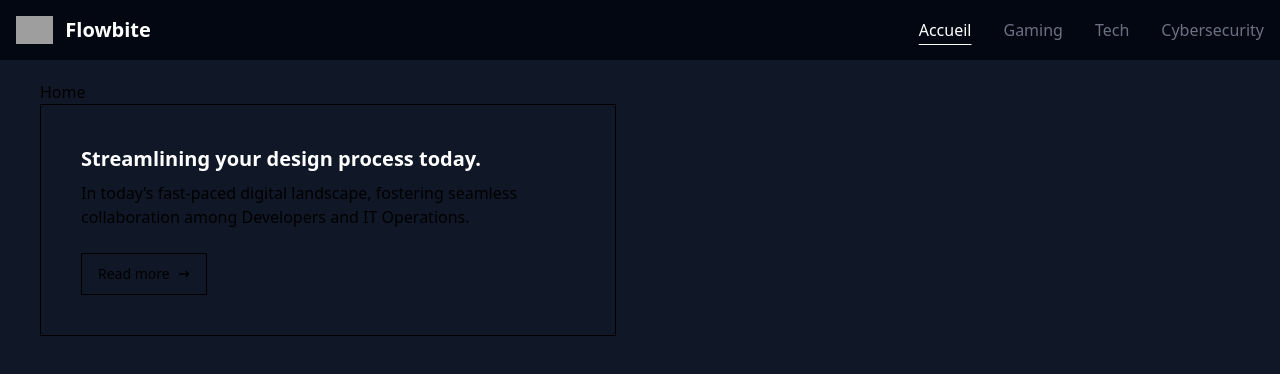
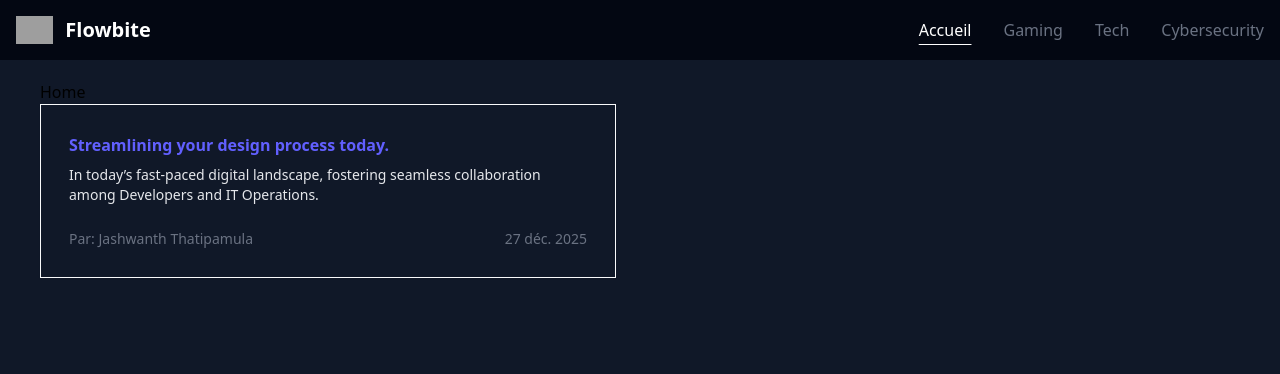
Before and after one commit to Meindonsa/techwatch-webapp, a Vue app: page / in a window 1280 px wide. Shown: the top 374 px of the page. Built offline with nearby package versions, Linux system fonts and the light colour scheme; grey boxes are pictures that could not be loaded; the HTML template or start-up script is replaced by a standard one.

Commit message:
feat: Improve article item component and add date formatting service

```diff
--- a/src/features/home/ArticleITem.vue
+++ b/src/features/home/ArticleITem.vue
@@ -1,45 +1,25 @@
 <script setup lang="ts">
-defineProps(['article']);
+import { datePipe } from '@/shared/service/DateFormatter.ts'
 
+defineProps(['article'])
+const { formatDate } = datePipe()
 </script>
 
 <template>
   <a
-    href="#"
-    class="flex flex-col items-center bg-neutral-primary-soft p-6 border border-default rounded-base shadow-xs md:flex-row md:max-w-xl md:flex-row md:max-w-xl"
+    class="flex flex-col items-center bg-neutral-primary-soft p-3 border border-gray-50 rounded-base shadow-xs md:flex-row md:max-w-xl"
   >
     <div class="flex flex-col justify-between md:p-4 leading-normal">
-      <h5 class="mb-2 text-xl font-bold text-heading text-white">
-        {{ article.title}}
+      <h5 class="mb-2 text-md font-bold text-indigo-500">
+        {{ article.title }}
       </h5>
-      <p class="mb-6 text-body">
+      <p class="mb-6 text-sm text-gray-200">
         In today’s fast-paced digital landscape, fostering seamless collaboration among Developers
         and IT Operations.
       </p>
-      <div>
-        <button
-          type="button"
-          class="inline-flex items-center w-auto text-body bg-neutral-secondary-medium box-border border border-default-medium hover:bg-neutral-tertiary-medium hover:text-heading focus:ring-4 focus:ring-neutral-tertiary shadow-xs font-medium leading-5 rounded-base text-sm px-4 py-2.5 focus:outline-none"
-        >
-          Read more
-          <svg
-            class="w-4 h-4 ms-1.5 rtl:rotate-180 -me-0.5"
-            aria-hidden="true"
-            xmlns="http://www.w3.org/2000/svg"
-            width="24"
-            height="24"
-            fill="none"
-            viewBox="0 0 24 24"
-          >
-            <path
-              stroke="currentColor"
-              stroke-linecap="round"
-              stroke-linejoin="round"
-              stroke-width="2"
-              d="M19 12H5m14 0-4 4m4-4-4-4"
-            />
-          </svg>
-        </button>
+      <div class="flex justify-between w-full text-sm text-gray-500">
+        <span>{{ 'Par: ' + article.author }}</span>
+        <span>{{ formatDate(article.fetchedDate, 'mediumDate') }}</span>
       </div>
     </div>
   </a>
--- a/src/features/home/HomeView.vue
+++ b/src/features/home/HomeView.vue
@@ -9,7 +9,8 @@ const articles = [
     title: 'Streamlining your design process today.',
     content:
       'Lorem ipsum dolor sit amet, consectetur adipisicing elit. Aperiam, architecto iste necessitatibus nobis quae unde. Consequatur ea eum ipsum iure perspiciatis voluptates. Aliquid at dolores est exercitationem fugiat mollitia quidem.',
-    date: new Date()
+    fetchedDate: new Date(),
+    author: 'Jashwanth Thatipamula',
   },
 ]
 </script>
--- /dev/null
+++ b/src/shared/service/DateFormatter.ts
@@ -0,0 +1,61 @@
+export type DateFormatType =
+  | 'short'
+  | 'medium'
+  | 'full'
+  | 'shortDate'
+  | 'mediumDate'
+  | 'fullDate'
+  | 'shortTime'
+  | 'mediumTime'
+  | 'fullTime'
+
+const FORMAT_MAP: Record<DateFormatType, Intl.DateTimeFormatOptions> = {
+  short: {
+    dateStyle: 'short',
+    timeStyle: 'short',
+  },
+  medium: {
+    dateStyle: 'medium',
+    timeStyle: 'medium',
+  },
+  full: {
+    dateStyle: 'full',
+    timeStyle: 'long',
+  },
+
+  shortDate: {
+    dateStyle: 'short',
+  },
+  mediumDate: {
+    dateStyle: 'medium',
+  },
+  fullDate: {
+    dateStyle: 'full',
+  },
+
+  shortTime: {
+    timeStyle: 'short',
+  },
+  mediumTime: {
+    timeStyle: 'medium',
+  },
+  fullTime: {
+    timeStyle: 'long',
+  },
+}
+
+export function datePipe() {
+  const formatDate = (
+    date: Date | string | number,
+    format: DateFormatType = 'medium',
+    locale = 'fr-FR',
+  ): string => {
+    if (!date) return ''
+
+    const options = FORMAT_MAP[format]
+
+    return new Intl.DateTimeFormat(locale, options).format(new Date(date))
+  }
+
+  return { formatDate }
+}
```
